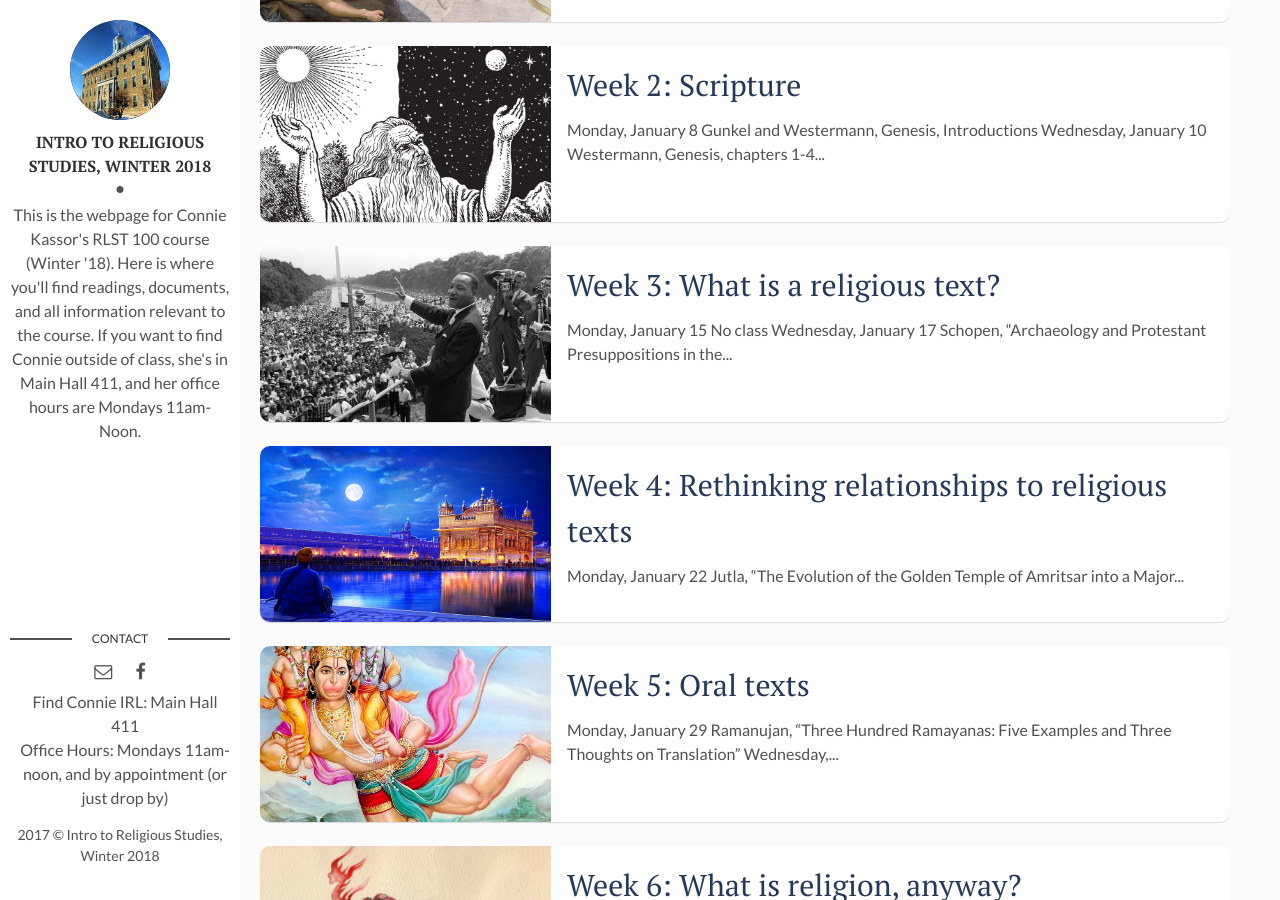
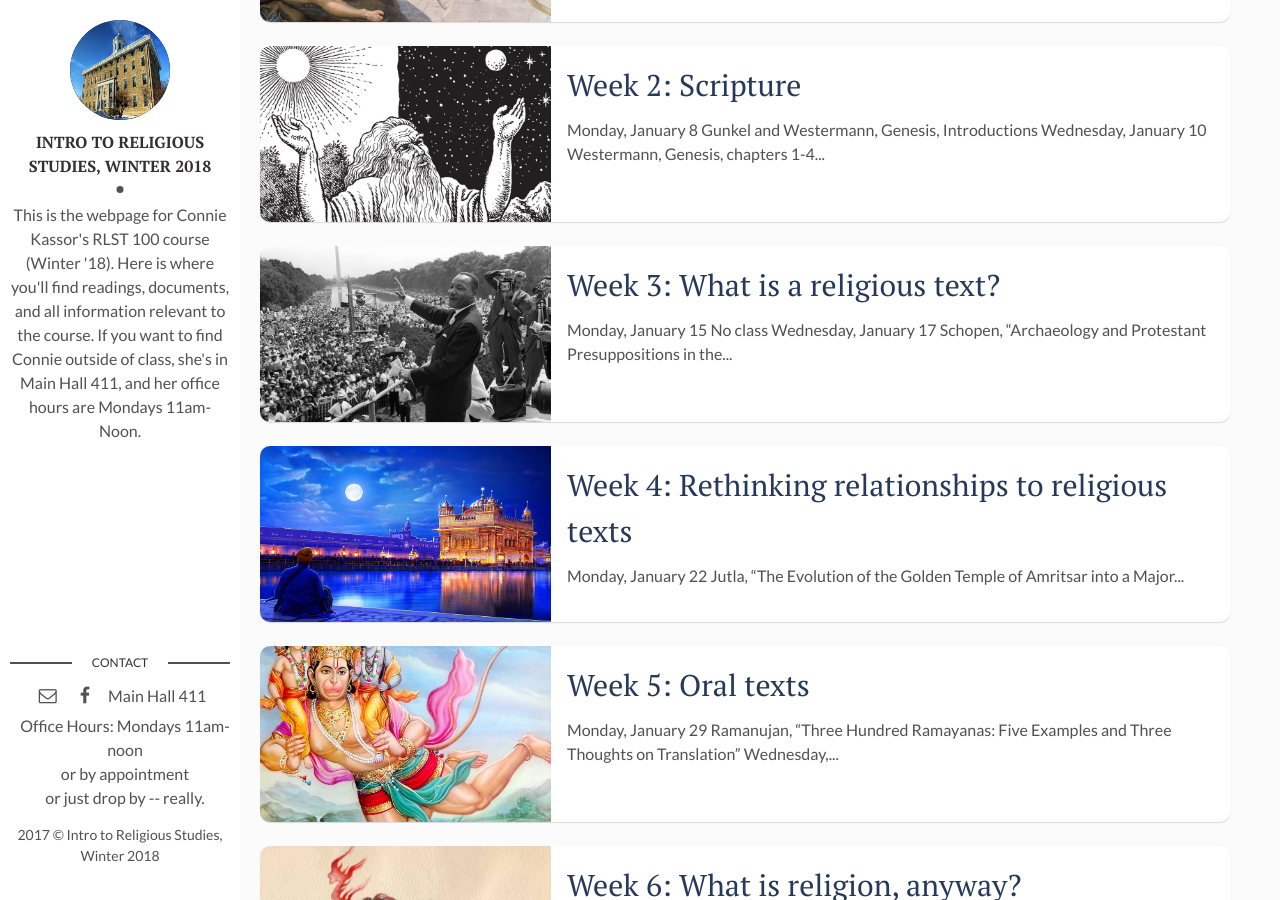
Before and after one commit to ckassor/ckassor.github.io, a Jekyll site: the page built from index.html, in a window 1280 px wide and 900 px high, scrolled down 374 px. Built offline with Jekyll 4.4.1, drawn with Linux system fonts in a browser that asks for light colours; the list of posts is cut into pages by our own code.

```diff
--- a/_layouts/main.html
+++ b/_layouts/main.html
@@ -18,8 +18,10 @@ layout: default
       <ul>
           <li class="email"><a href="mailto:{{site.email}}"><i class="fa fa-envelope-o"></i></a></li>
           <li><a href="https://facebook.com/{{ site.facebook }}" target="_blank"><i class="fa fa-facebook" aria-hidden="true"></i></a></li>
-          <li>Find Connie IRL: Main Hall 411</li>
-          <li>Office Hours: Mondays 11am-noon, and by appointment (or just drop by)</li>
+          <li>Main Hall 411</li>
+          <li>Office Hours: Mondays 11am-noon</li>
+          <li>or by appointment</li>
+          <li>or just drop by -- really.</li>
       </ul>
     </section> <!-- End Section Contact -->
     <div class="copyright">
```
